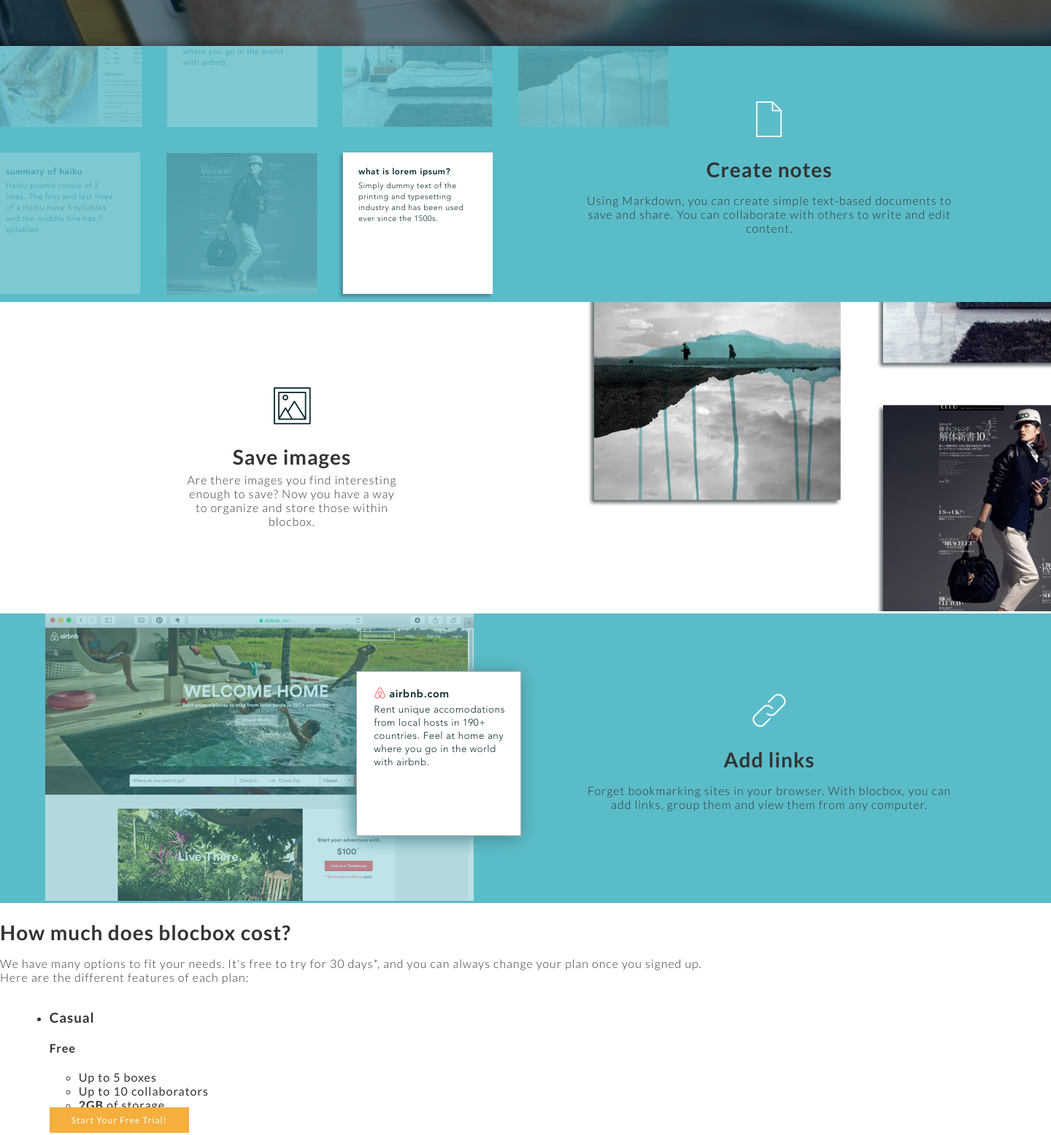
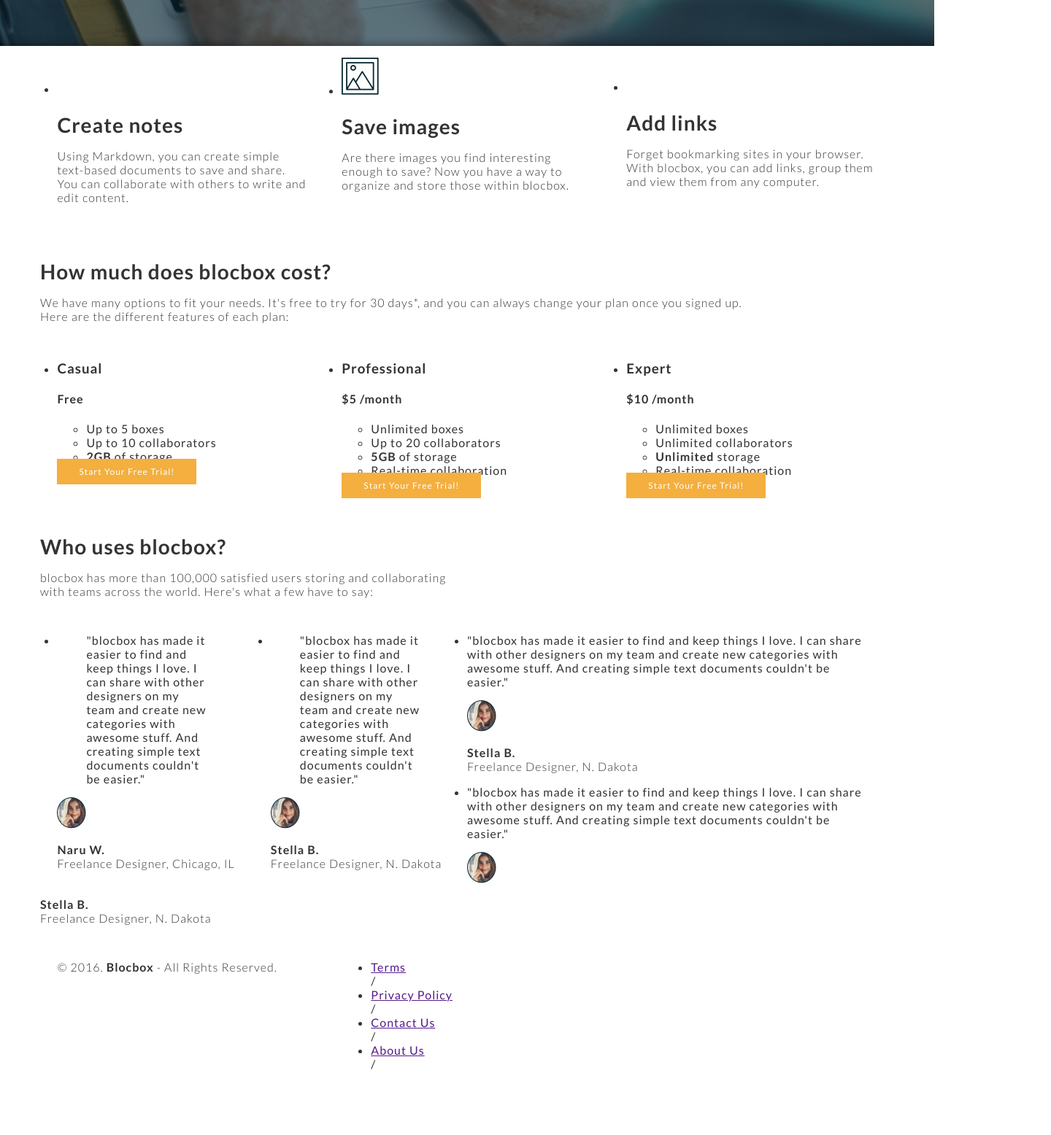
Before and after one commit to kristinewong/Blocbox, a plain HTML site: page index.html in a window 1280 px wide. Shown: the part 860-2416 px from the top of the page at 73% size, 1440 px wide, since content can reach past the window. After the commit the page ends 2364 px from the top, so only its background shows below. Drawn offline with Linux system fonts and the light colour scheme.

Commit message:
Assignment-30-completed

```diff
--- a/css/style.css
+++ b/css/style.css
@@ -1,7 +1,7 @@
 html, body{
    overflow-x: hidden;
-   width:1440px;
  }
+
  body {
    font-family: "Lato", Helvetica, Arial, sans-serif;
    color:#333333;
@@ -26,6 +26,57 @@ html, body{
    line-height: 19px;
    font-weight: 100;
  }
+
+ /* GRID */
+ .container {
+   margin-right: auto;
+   margin-left: auto;
+   padding-left: 15px;
+   padding-right: 15px;
+   position: relative;
+ }
+ .container:before,
+ .container:after {
+   content: " ";
+   display: table;
+ }
+ .container:after {
+   clear: both;
+ }
+ .one-half, .one-third, .one-fourth {
+   width:96%;
+   float:left;
+   position:relative;
+   min-height: 1px;
+   margin:0 2% 20px;
+ }
+
+@media (min-width: 768px) {
+   .container {
+     width: 750px;
+   }
+ }
+ @media (min-width: 992px) {
+   .container {
+     width: 970px;
+   }
+   .one-half {
+     width:46%;
+   }
+   .one-third {
+     width:29.33333%;
+   }
+   .one-fourth {
+     width:21%;
+   }
+ }
+ @media (min-width: 1200px) {
+   .container {
+     width: 1170px;
+   }
+ }
+
+
 
 .navbar {
    margin: 20px auto;
@@ -91,7 +142,16 @@ html, body{
    background: #F4AF3E;
  }
 
- /* GRID */
+ @media (max-width: 1000px) {
+   .container {
+     width: 750px;
+   }
+   .left-side {
+      display: none !important;
+   }
+ }
+/*
+
  .container {
    margin-right: auto;
    margin-left: auto;
@@ -139,3 +199,4 @@ html, body{
    vertical-align: middle;
    margin: auto;
  }
+ */
--- a/index.html
+++ b/index.html
@@ -27,14 +27,6 @@
         <img src="images/logo-homepage.png" alt="Blocbox" />
        </a>
       </div>
-      <div class="nav-sections">
-        <ul>
-          <li><a href="signup.html">START YOUR FREE TRIAL</a></li>
-          <li><a href="features.html">FEATURES</a></li>
-          <li><a href="testimonials.html">TESTIMONIALS</a></li>
-          <li><a href="pricing.html">PRICING</a></li>
-        </ul>
-      </div>
       <div class="signinup">
         <ul>
           <li><a href="signin.html">SIGN IN</a></li>
@@ -54,37 +46,25 @@
 <main role="main">
    <!-- Features -->
    <section class="features">
-     <div class="row-blue">
-       <div class="left-side">
-        <img src="images/features-notes.png" alt="Add Notes"/>
-       </div>
-       <div class="right-side">
+     <ul class="container">
+       <li class="one-third">
          <img src="images/icon-notes.png"/>
          <h2>Create notes</h2>
          <p>Using Markdown, you can create simple text-based documents to save and share. You can collaborate with others to write and edit content.</p>
-       </div>
-     </div>
-     <div class="row-white">
-       <div class="left-side">
+       </li>
+       <li class="one-third">
         <img src="images/icon-images.png"/>
         <h2>Save images</h2>
          <p class="left-p">Are there images you find interesting enough to save? Now you have a way to organize and store those within blocbox.</p>
-       </div>
-       <div class="right-side">
-        <img src="images/features-images.png" alt="Add Images"/>
-       </div>
-     </div>
-     <div class="row-blue">
-       <div class="left-side">
-        <img src="images/features-links.png" alt="Add Links"/>
-       </div>
-       <div class="right-side">
+       </li>
+       <li class="one-third">
          <img src="images/icon-links.png"/>
          <h2>Add links</h2>
          <p>Forget bookmarking sites in your browser. With blocbox, you can add links, group them and view them from any computer.</p>
-       </div>
-     </div>
+       </li>
+     </ul>
    </section>
+
 
    <!-- Pricing -->
  <section class="pricing">
@@ -143,19 +123,25 @@
      <p>blocbox has more than 100,000 satisfied users storing and collaborating<br/> with teams across the world. Here's what a few have to say:</p>
    </div>
    <ul class="container">
-     <li class="quote">
+     <li class="one-fourth">
        <blockquote>"blocbox has made it easier to find and keep things I love. I can share with other designers on my team and create new categories with awesome stuff. And creating simple text documents couldn't be easier."
        </blockquote>
        <img src="images/testimonials-avatar.png" alt="Testimonials"/>
        <p class="name"><strong>Naru W.</strong><br/>Freelance Designer, Chicago, IL</p>
      </li>
-     <li class="quote">
+     <li class="one-fourth">
     <blockquote>"blocbox has made it easier to find and keep things I love. I can share with other designers on my team and create new categories with awesome stuff. And creating simple text documents couldn't be easier."
     </blockquote>
     <img src="images/testimonials-avatar.png" alt="Testimonials"/>
     <p class="name"><strong>Stella B.</strong><br/>Freelance Designer, N. Dakota</p>
   </li>
-  <li class="quote">
+  <li class="qone-fourth">
+    <blockquote>"blocbox has made it easier to find and keep things I love. I can share with other designers on my team and create new categories with awesome stuff. And creating simple text documents couldn't be easier."
+    </blockquote>
+    <img src="images/testimonials-avatar.png" alt="Testimonials"/>
+    <p class="name"><strong>Stella B.</strong><br/>Freelance Designer, N. Dakota</p>
+  </li>
+  <li class="qone-fourth">
     <blockquote>"blocbox has made it easier to find and keep things I love. I can share with other designers on my team and create new categories with awesome stuff. And creating simple text documents couldn't be easier."
     </blockquote>
     <img src="images/testimonials-avatar.png" alt="Testimonials"/>
```
Also changed, not shown: images/features-images.png (deleted), images/features-links.png (deleted), images/features-notes.png (deleted).
